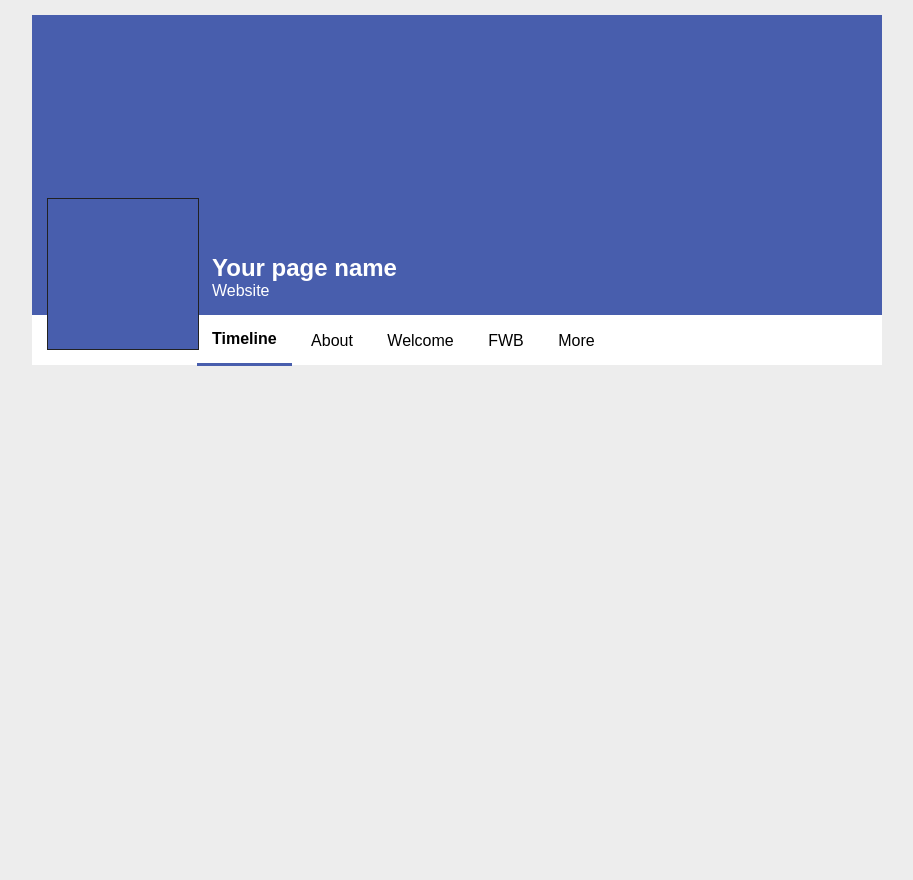
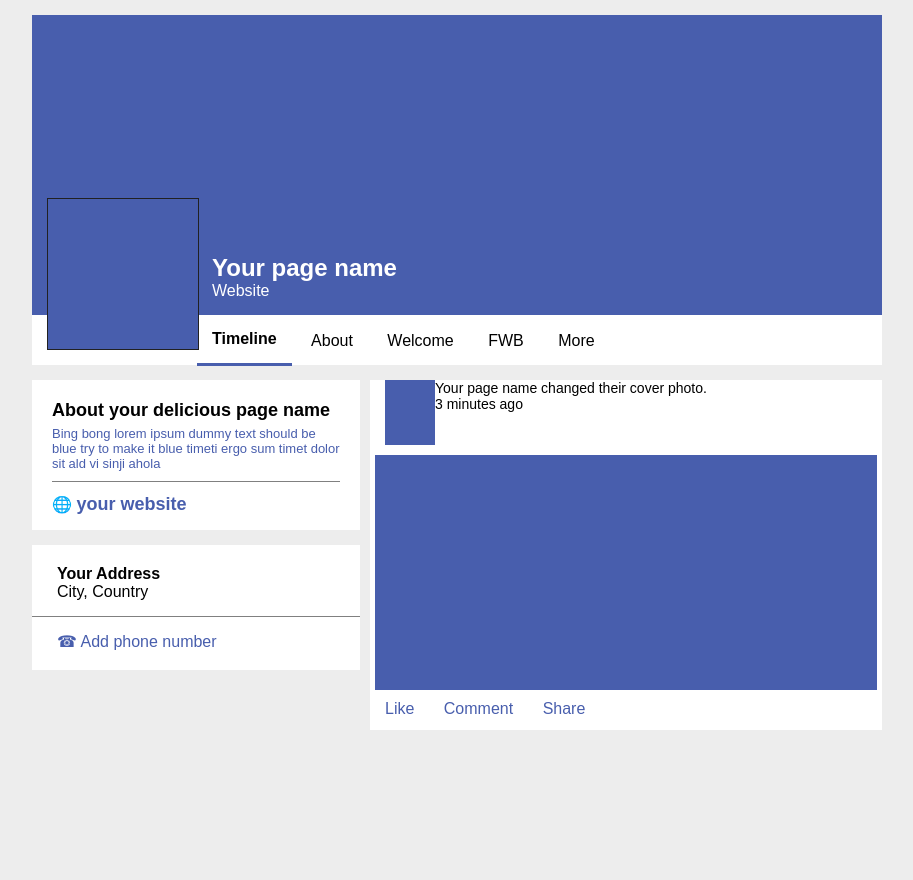
Before and after one commit to ethsternk/socialmockup, a plain HTML site: page index.html in a window 1280 px wide. Shown: the whole page, without its empty margins (183-1096 px from the left). Before the commit the page ends 800 px from the top, so only its background shows below. Drawn offline with Linux system fonts and the light colour scheme.

Commit message:
added lots to html and css files

```diff
--- a/index.html
+++ b/index.html
@@ -26,5 +26,47 @@
 
             </div>
         </div>
+        <div id="container2">
+            <div id="leftcolumn">
+                <div id="about">
+                    <div id="aboutcontent">
+                    <h3>About your delicious page name</h3>
+                    <p>Bing bong lorem ipsum dummy text should be blue try to make it blue timeti ergo sum timet dolor sit ald vi sinji ahola</p>
+                </div>
+                    <div id="websitelink">
+                            <p>	&#127760; <a href="http://www.google.com"> your website</a></p>
+                        </div>
+                </div>
+                <div id="addresswrap">
+                    <div id="address">
+                        <p><strong>Your Address</strong></p>
+                        <p>City, Country</p>
+                    </div>
+                    <div id="phone">
+                        <p>&#9742; Add phone number</p>
+                    </div>
+                </div>
+            </div>
+            <div id="rightcolumn">
+                <div id="history">
+                    <div id="details">
+                        <div id="detailsimage">
+                        </div>
+                        <p>Your page name changed their cover photo.</p>
+                        <p>3 minutes ago</p>
+                    </div>
+                    <div id="image">
+
+                    </div>
+                    <div id="buttons">
+                        <ul>
+                            <li>Like</li>
+                            <li>Comment</li>
+                            <li>Share</li>
+                        </ul>
+                    </div>
+                </div>
+            </div>
+        </div>
     </body>
 </html>
--- a/style.css
+++ b/style.css
@@ -64,3 +64,131 @@ body {
     left: 165px;
     color: white;
 }
+
+#container2 {
+    width: 850px;
+    height: 350px;
+    position: absolute;
+    margin-top: 15px;
+    margin-left: auto;
+    margin-right: auto;
+    left: 0;
+    right: 0;
+    top: 365px;
+}
+
+#leftcolumn {
+    float: left;
+    width: 328px;
+    height: 500px;
+}
+
+#rightcolumn {
+    float: right;
+    width: 512px;
+    height: 500px;
+}
+
+#about {
+    width: 100%;
+    background-color: white;
+    height: 150px;
+}
+
+#aboutcontent {
+    padding-top: 20px;
+    padding-left: 20px;
+    padding-right: 20px;
+}
+
+#aboutcontent h3 {
+    font-size: 18px;
+    padding-bottom: 5px;
+}
+
+#aboutcontent p {
+    font-size: 13px;
+    color: #485ead;
+    border-bottom: 1px solid gray;
+    padding-bottom: 10px;
+}
+
+#websitelink {
+    padding-top: 12px;
+    padding-left: 20px;
+}
+
+#websitelink a {
+    font-size: 18px;
+    text-decoration: none;
+    font-weight: bold;
+    color: #485ead;
+}
+
+#websitelink a:hover {
+    text-decoration: underline;
+}
+
+#addresswrap {
+    margin-top: 15px;
+    background-color: white;
+    height: 125px;
+}
+
+#address {
+    padding-top: 20px;
+    padding-left: 25px;
+    padding-right: 10px;
+    padding-bottom: 15px;
+    border-bottom: 1px solid gray;
+}
+
+#phone {
+    padding-top: 15px;
+    padding-left: 25px;
+    color: #485ead;
+}
+
+#history {
+    background-color: white;
+    height: 350px;
+}
+
+#details {
+    font-size: 14px;
+    height: 75px;
+    vertical-align: center;
+}
+
+#detailsimage {
+    background-color: #485ead;
+    height: 50px;
+    width: 50px;
+    margin-left: 15px;
+    padding-top: 15px;
+    float: left;
+}
+
+#image {
+    height: 235px;
+    background-color: #485ead;
+    width: 98%;
+    margin: 0 auto;
+}
+
+#buttons {
+    color: #485ead
+}
+
+#buttons ul li:hover {
+    text-decoration: underline;
+}
+
+#buttons ul li {
+    display: inline-block;
+    vertical-align: middle;
+    line-height: normal;
+    padding: 10px;
+    padding-left: 15px;
+    text-align: center;
+}
```
